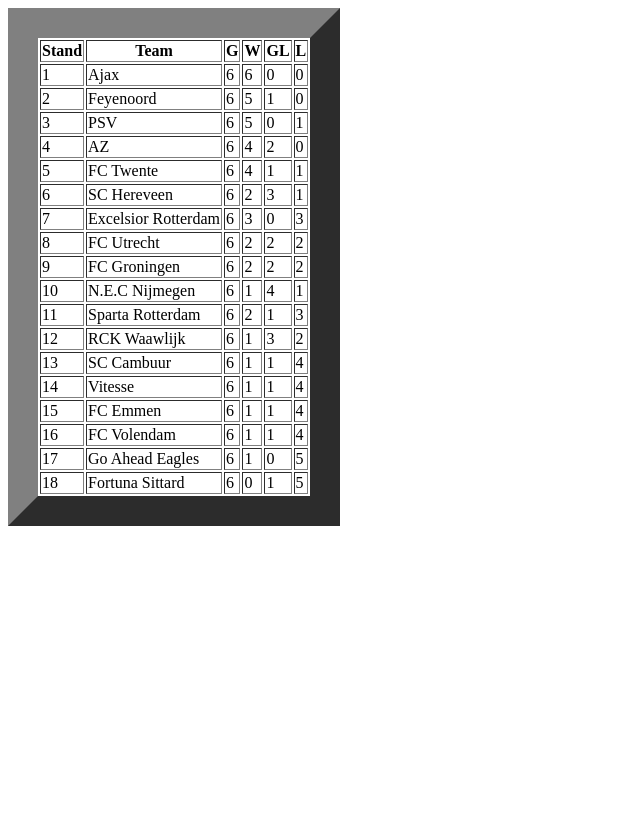
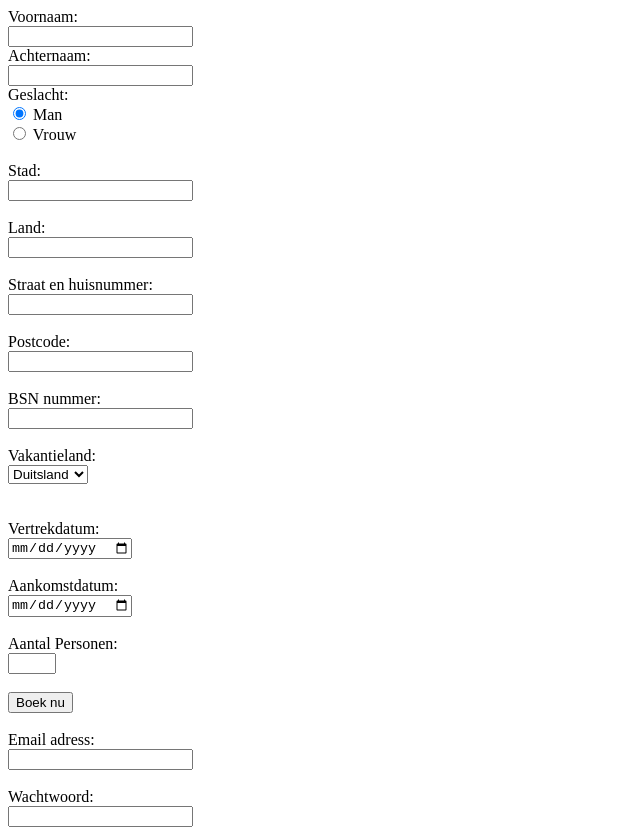
Before and after one commit to BryanKeizer/p1-html-css, a plain HTML site: page index.html in a window 1280 px wide. Shown: the whole page, without its empty margins (0-640 px from the left). Before the commit the page ends 800 px from the top, so only its background shows below. Drawn offline with Linux system fonts and the light colour scheme.

Commit message:
Add files via upload
3.2

```diff
--- a/index.html
+++ b/index.html
@@ -4,168 +4,57 @@
     <meta charset="UTF-8">
     <meta http-equiv="X-UA-Compatible" content="IE=edge">
     <meta name="viewport" content="width=device-width, initial-scale=1.0">
-    <title>Document</title>
+    <title>Oopdracht 3.2</title>
 </head>
 <body>
-    <table border="30px">
-        <thead>
-            <tr>
-                <th>Stand</th>
-                <th>Team</th>
-                <th>G</th>
-                <th>W</th>
-                <th>GL</th>
-                <th>L</th>
-            </tr>
-        </thead>
-        <tbody>
-            <tr>
-                <td>1</td>
-                <td>Ajax</td>
-                <td>6</td>
-                <td>6</td>
-                <td>0</td>
-                <td>0</td>
-            </tr>
-            <tr>
-                <td>2</td>
-                <td>Feyenoord</td>
-                <td>6</td>
-                <td>5</td>
-                <td>1</td>
-                <td>0</td>
-            </tr>
-            <tr>
-                <td>3</td>
-                <td>PSV</td>
-                <td>6</td>
-                <td>5</td>
-                <td>0</td>
-                <td>1</td>
-            </tr>
-            <tr>
-                <td>4</td>
-                <td>AZ</td>
-                <td>6</td>
-                <td>4</td>
-                <td>2</td>
-                <td>0</td>
-            </tr>
-            <tr>
-                <td>5</td>
-                <td>FC Twente</td>
-                <td>6</td>
-                <td>4</td>
-                <td>1</td>
-                <td>1</td>
-            </tr>
-            <tr>
-                <td>6</td>
-                <td>SC Hereveen</td>
-                <td>6</td>
-                <td>2</td>
-                <td>3</td>
-                <td>1</td>
-            </tr>
-            <tr>
-                <td>7</td>
-                <td>Excelsior Rotterdam</td>
-                <td>6</td>
-                <td>3</td>
-                <td>0</td>
-                <td>3</td>
-            </tr>
-            <tr>
-                <td>8</td>
-                <td>FC Utrecht</td>
-                <td>6</td>
-                <td>2</td>
-                <td>2</td>
-                <td>2</td>
-            </tr>
-            <tr>
-                <td>9</td>
-                <td>FC Groningen</td>
-                <td>6</td>
-                <td>2</td>
-                <td>2</td>
-                <td>2</td>
-            </tr>
-            <tr>
-                <td>10</td>
-                <td>N.E.C Nijmegen</td>
-                <td>6</td>
-                <td>1</td>
-                <td>4</td>
-                <td>1</td>
-            </tr>
-            <tr>
-                <td>11</td>
-                <td>Sparta Rotterdam</td>
-                <td>6</td>
-                <td>2</td>
-                <td>1</td>
-                <td>3</td>
-            </tr>
-            <tr>
-                <td>12</td>
-                <td>RCK Waawlijk</td>
-                <td>6</td>
-                <td>1</td>
-                <td>3</td>
-                <td>2</td>
-            </tr>
-            <tr>
-                <td>13</td>
-                <td>SC Cambuur</td>
-                <td>6</td>
-                <td>1</td>
-                <td>1</td>
-                <td>4</td>
-            </tr>
-            <tr>
-                <td>14</td>
-                <td>Vitesse</td>
-                <td>6</td>
-                <td>1</td>
-                <td>1</td>
-                <td>4</td>
-            </tr>
-            <tr>
-                <td>15</td>
-                <td>FC Emmen</td>
-                <td>6</td>
-                <td>1</td>
-                <td>1</td>
-                <td>4</td>
-            </tr>
-            <tr>
-                <td>16</td>
-                <td>FC Volendam</td>
-                <td>6</td>
-                <td>1</td>
-                <td>1</td>
-                <td>4</td>
-            </tr>
-            <tr>
-                <td>17</td>
-                <td>Go Ahead Eagles</td>
-                <td>6</td>
-                <td>1</td>
-                <td>0</td>
-                <td>5</td>
-            </tr>
-        </tbody>
-        <tfoot>
-            <tr>
-                <td>18</td>
-                <td>Fortuna Sittard</td>
-                <td>6</td>
-                <td>0</td>
-                <td>1</td>
-                <td>5</td>
-            </tr>
-        </tfoot>
-    </table>
+    <form name="reactieformulier">
+        <label for="Vnaam">Voornaam:</label><br>
+        <input type="text" id="vnaam" name="voornaam" pattern="[^0-9]*">
+        <br>
+        <label for="Anaam">Achternaam:</label><br>
+        <input type="text" id="Anaam" name="Achternaam" pattern="[^0-9]*">
+        <br>
+        <label for="gender">Geslacht:</label><br>
+        <input type="radio" id="man" name="gender" value="man" checked>
+        <label for="man">Man</label><br>
+        <input type="radio" id="vrouw" name="gender" value="vrouw">
+        <label for="vrouw">Vrouw</label><br><br>
+        <label for="stad" id="stad" name="stad" value="">Stad:</label><br>
+        <input type="text" id="stad" name="stad" value=""><br><br>
+            <label for="land" id="land" name="land" value="">Land:</label><br>
+         <input type="text" id="land" name="land" value=""><br><br>
+        <label for="sens" id="sens" name="snes" value="sens">Straat en huisnummer:<br></label>
+            <input type="text" id="sens" name="sens" value=""><br><br>
+            <label for="postcode" id="pc" name="postcode" value="PC">Postcode:</label><br>
+         <input type="text" id="land" name="land" value=""><br><br>
+            <label for="BSN" id="BSN" name="BSN" value="">BSN nummer:</label><br>
+            <input type=number id="BSN" name="BSN"><br><br>
+            <label for="VL" id="VL" name="VL">Vakantieland:</label><br>
+            <select>
+                <option value="Duitsland" id="Duitsland">Duitsland</option>
+                <Option value="Rusland" id="Rustland">Rusland</Option>
+                <option value="London" id="London">London</option>
+                <option value="Miami" id="Miami">Miami</option>
+                <option value="Indonesie" id="Indonesie">Indonesie</option>
+            </select><br><br><br>
+            <br. <br>
+            <label for="VD" id="VD">Vertrekdatum:</label><br>
+            <input type="date" id="VD" name="VD" min="2022-09-09"><br><br>
+            <label for="AD" id="AD">Aankomstdatum:</label><br>
+            <input type="date" id="AD" name="AD"<br><br><br>
+            <label for="RG" id="RG">Aantal Personen:</label><br>
+            <input type="number" id="RG" name="RG" min="1" max="4"><br><br>
+            <input type="submit" id="sub" name="sub"value="Boek nu"<br>
+            <br>
+            <br>
+            <label for="email" id="email">Email adress:</label><br>
+            <input type="text" id="email"><br><br>
+            <label for="pass" id="pass">Wachtwoord:</label><br>
+            <input type="password" id="Pass">
+
+
+
+
+        </form>
 </body>
 </html>
```
